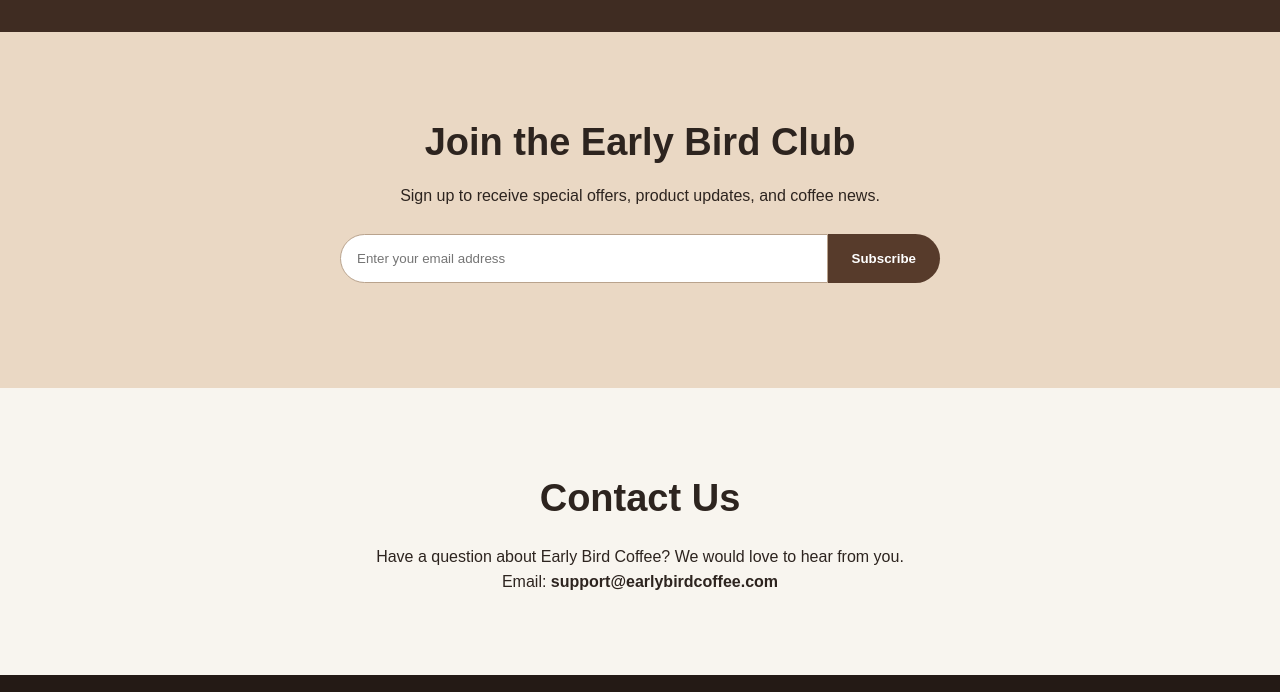
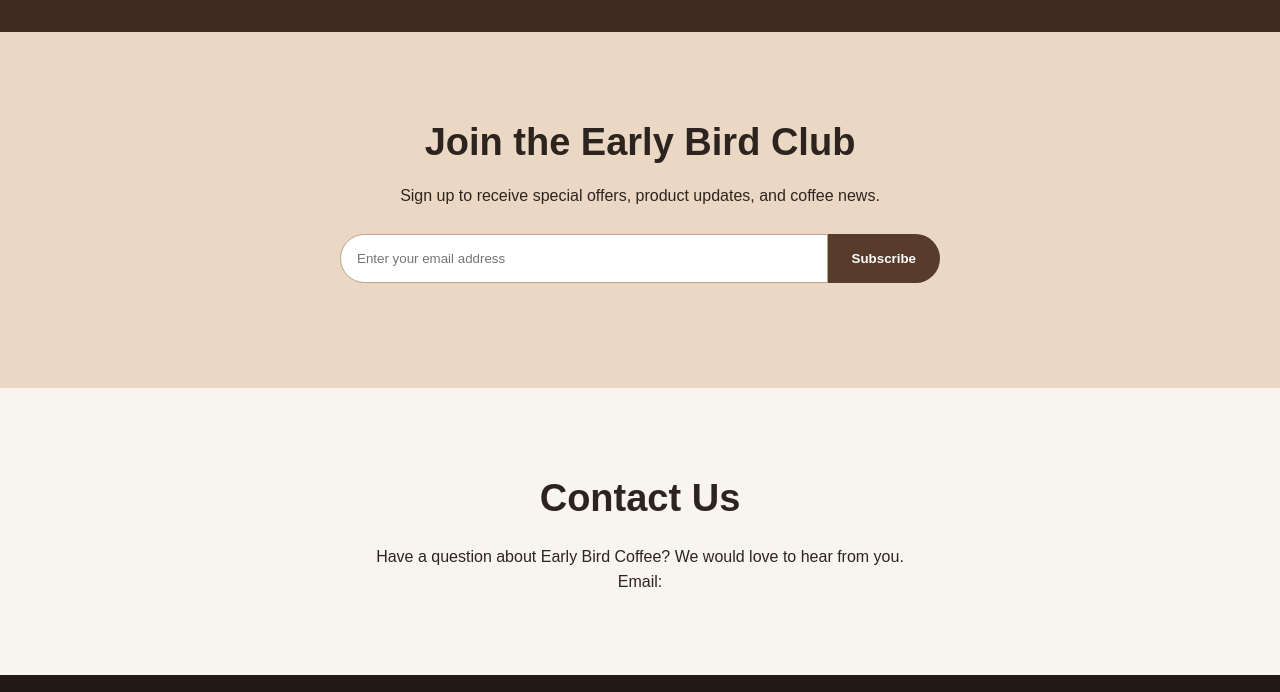
Before and after one commit to Zeuz6/Early-Bird-Coffe, a plain HTML site: page index.html in a window 1280 px wide. Shown: the part 2069-2761 px from the top of the page. Drawn offline with Linux system fonts and the light colour scheme.

Commit message:
Removed support email

```diff
--- a/index.html
+++ b/index.html
@@ -230,7 +230,7 @@
 
             <p>
                 Email:
-                <strong>support@earlybirdcoffee.com</strong>
+                <strong></strong>
             </p>
 
         </section>
```
